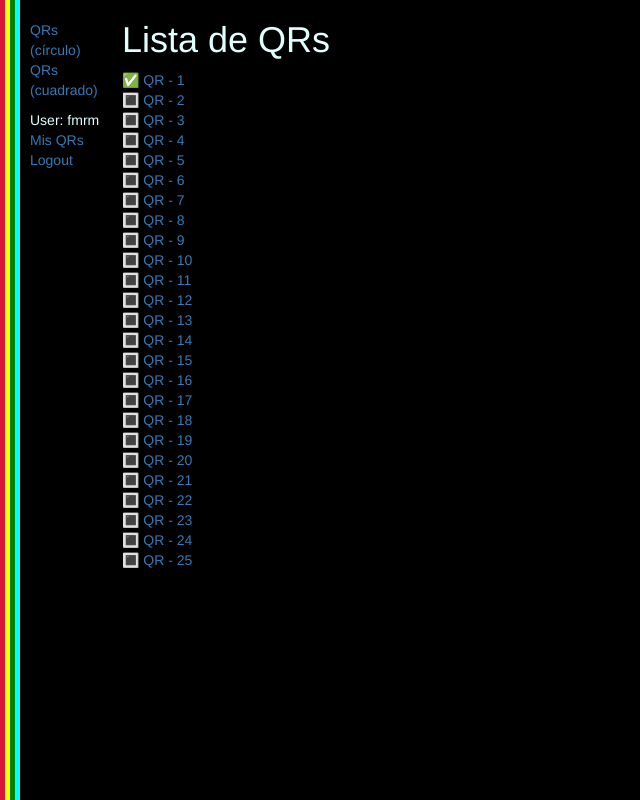
After one commit to fran-r/gimkana_festa_major, a Django app: page /gimkana/qrs2/ in a window 1280 px wide. The commit adds this page. Shown: the whole page, without its empty margins (0-640 px from the left). Run offline with Django 3.2, Linux system fonts and the light colour scheme; a user stored in the database is signed in; data comes from the database, SQL or seed files in the repository; tables that the repository leaves empty hold one stand-in row (values such as "Sample post"); some libraries are stand-ins or nearby versions.

Commit message:
QR list with scan check

```diff
--- a/gimkana/models/qr.py
+++ b/gimkana/models/qr.py
@@ -1,7 +1,6 @@
 from django.db import models
 from django.urls import reverse  # Used to generate URLs by reversing the URL patterns
 
-from gimkana.models import QrScan
 
 
 class Qr(models.Model):
--- a/gimkana/static/css/styles.css
+++ b/gimkana/static/css/styles.css
@@ -63,10 +63,27 @@ html, body {
 }
 
 .item_checked::before {
-    content: "\2705";
+    /*content: "\2714";  !* Check mark *!*/
+    content: "\1F7E2"; /* Green circle */
+    /*content: "\2705";  !* Check mark button *!*/
 }
 
 .item_open::before {
-    /*content: "\1F533";*/
-    content: "\2B1C";
+    content: "\26AA";  /* White circle */
+    /*content: "\1F533"; !* White square button *!*/
+    /*content: "\2B1C";  !* White large square *!*/
+    /*content: "\25FB";  !* White medium square *!*/
 }
+
+.item_checked-alt::before {
+    /*content: "\2714";  !* Check mark *!*/
+    /*content: "\1F7E2"; !* Green circle *!*/
+    content: "\2705";  /* Check mark button */
+}
+
+.item_open-alt::before {
+    /*content: "\26AA";  !* White circle *!*/
+    content: "\1F533"; /* White square button */
+    /*content: "\2B1C";  !* White large square *!*/
+    /*content: "\25FB";  !* White medium square *!*/
+}
--- a/gimkana/templates/base_generic.html
+++ b/gimkana/templates/base_generic.html
@@ -29,7 +29,8 @@
                 {% block sidebar %}
                     <ul class="sidebar-menu">
 {#                        <li><a href="{% url 'index' %}">Home</a></li>#}
-                        <li><a href="{% url 'qrs' %}">QRs</a></li>
+                        <li><a href="{% url 'qrs' %}">QRs (círculo)</a></li>
+                        <li><a href="{% url 'qrs2' %}">QRs (cuadrado)</a></li>
                         <p></p>
                         <li>User: {{ user.get_username }}</li>
                         <li><a href="{% url 'myqrs' %}">Mis QRs</a></li>
--- a/gimkana/templates/gimkana/qr_list.html
+++ b/gimkana/templates/gimkana/qr_list.html
@@ -5,13 +5,11 @@
 
     {% if qr_list %}
         <ul>
-
             {% for qr in qr_list %}
                 <li>
-        <a href="{{ qr.get_absolute_url }}">{{ qr.id }}</a> ({{qr.name}})
+                    <a href="{{ qr.get_absolute_url }}">{{ qr.id }}</a> ({{ qr.name }})
                 </li>
             {% endfor %}
-
         </ul>
     {% else %}
         <p>Aún no hay QRs.</p>
--- /dev/null
+++ b/gimkana/templates/gimkana/qr_scanned_list_2.html
@@ -0,0 +1,15 @@
+{% extends "base_generic.html" %}
+
+{% block content %}
+    <h1>Lista de QRs</h1>
+
+    {% if qr_list %}
+        {% for qr in qr_list %}
+            <div class="{% if qr.is_scanned %}item_checked-alt{% else %}item_open-alt{% endif %}">
+                <a href="{{ qr.get_absolute_url }}">{{ qr.name }}</a>
+            </div>
+        {% endfor %}
+    {% else %}
+        <p>Aún no hay QRs.</p>
+    {% endif %}
+{% endblock %}
--- a/gimkana/urls.py
+++ b/gimkana/urls.py
@@ -5,9 +5,11 @@ from . import views
 urlpatterns = [
     # url(r'^$', views.index, name='index', ),
     url(r'^$', views.QrListView.as_view(), name='qrs'),
-    url(r'^qrs/$', views.QrListView.as_view(), name='qrs'),
+    # url(r'^qrs/$', views.QrListView.as_view(), name='qrs'),
+    url(r'^qrs/$', views.QrScannedListView.as_view(), name='qrs'),
+    url(r'^qrs2/$', views.qr.QrScannedListView2.as_view(), name='qrs2'),
     url(r'^qrscan/(?P<qr_id>\d+)$', views.QrScanByUserCreateView.as_view(), name='qrscan-detail'),
     url(r'^qr/(?P<pk>\d+)$', views.QrDetailView.as_view(), name='qr-detail'),
-    #url(r'^addqr/(?P<pk>\d+)$', views.QrCreateView.as_view(), name='qr-create'),
+    # url(r'^addqr/(?P<pk>\d+)$', views.QrCreateView.as_view(), name='qr-create'),
     url(r'^myqrs/$', views.QrScanByUserListView.as_view(), name='myqrs'),
 ]
--- a/gimkana/views/__init__.py
+++ b/gimkana/views/__init__.py
@@ -1,3 +1,3 @@
 from .index import index
-from .qrs import QrDetailView, QrListView
+from .qr import QrDetailView, QrListView, QrScannedListView
 from .qrscan import QrScanByUserListView, QrScanByUserCreateView
--- /dev/null
+++ b/gimkana/views/qr.py
@@ -0,0 +1,30 @@
+from django.db.models import Value, BooleanField, Case, When
+from django.views.generic import DetailView, ListView
+
+from auth.SignupRequiredMixin import SignupRequiredMixin
+from ..models import Qr, QrScan
+
+
+class QrListView(SignupRequiredMixin, ListView):
+    model = Qr
+
+
+class QrScannedListView(SignupRequiredMixin, ListView):
+    model = Qr
+    template_name = 'gimkana/qr_scanned_list.html'
+
+    def get_queryset(self):
+        user_scans = QrScan.objects.filter(scanned_by=self.request.user).values_list('qr_id')
+        return (
+            Qr.objects.annotate(
+                is_scanned=Case(When(id__in=user_scans, then=Value(True)), default=Value(False),
+                             output_field=BooleanField()))
+        )
+
+
+class QrScannedListView2(QrScannedListView):
+    template_name = 'gimkana/qr_scanned_list_2.html'
+
+
+class QrDetailView(SignupRequiredMixin, DetailView):
+    model = Qr
--- a/gimkana/views/qrscan.py
+++ b/gimkana/views/qrscan.py
@@ -17,8 +17,6 @@ class QrScanByUserListView(SignupRequiredMixin, ListView):
         return (
             QrScan.objects
                 .filter(scanned_by=self.request.user)
-                # .filter(status__exact='o')
-                .order_by('status')
         )
 
 
```
Also changed, not shown: gimkana/templates/gimkana/qr_scanned_list.html (added, +15 -0 lines), gimkana/views/qrs.py (deleted, +0 -12 lines). Lines whose indentation alone changed are shown as unchanged.
